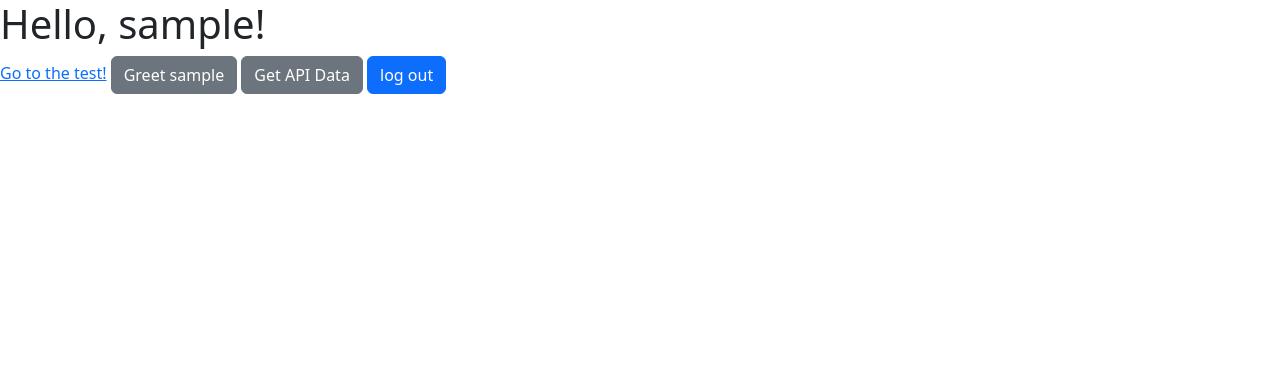
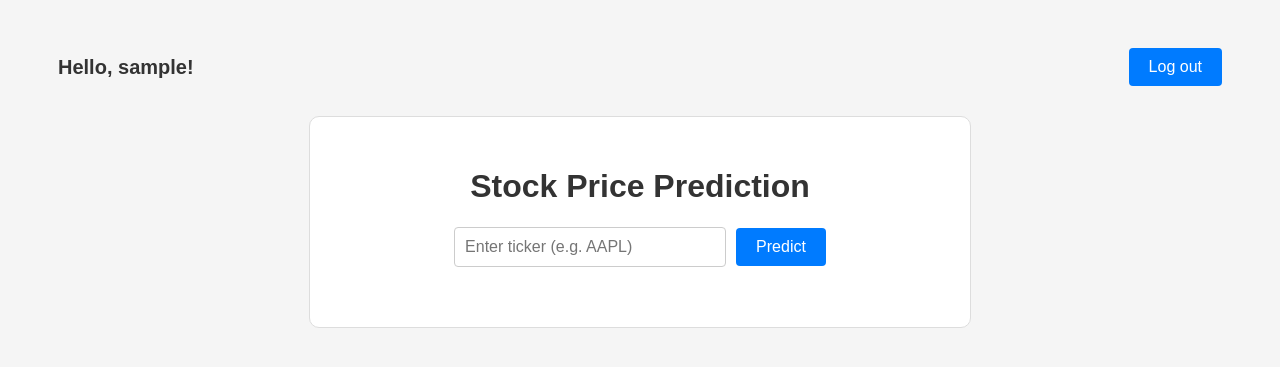
Before and after one commit to sudo-gg/LSTMStockPredictor, a Flask app: page /home in a window 1280 px wide. Shown: the top 367 px of the page. Run offline with Flask 3, Linux system fonts and the light colour scheme; the visitor is signed in with stand-in values (Sample User, id 1).

Commit message:
Updates to  style.css, form.html, and index.html

```diff
--- a/static/style.css
+++ b/static/style.css
@@ -0,0 +1,118 @@
+/* General body styling */
+body {
+    font-family: Arial, sans-serif;
+    text-align: center;
+    padding: 40px;
+    background-color: #f5f5f5; /* lighter background for cleaner look */
+}
+
+/* Top bar (hello + logout) */
+.top-bar {
+    display: flex;
+    justify-content: space-between;
+    align-items: center;
+    margin-bottom: 30px;
+    padding: 0 10px;
+}
+
+.top-bar h2 {
+    margin: 0;
+    color: #333;
+    font-size: 20px;
+}
+
+/* Unified predictor content block */
+.main-content {
+    background-color: #ffffff;
+    padding: 30px;
+    max-width: 600px;
+    margin: 0 auto;
+    border-radius: 10px;
+    border: 1px solid #ddd; /* soft border for structure without harsh separation */
+}
+
+/* Page header */
+h1 {
+    color: #333;
+}
+
+/* Input form layout */
+#inputContainer {
+    display: inline-flex;
+    align-items: center;
+    gap: 10px;
+}
+
+/* Ticker input styling */
+input {
+    padding: 10px;
+    font-size: 16px;
+    width: 250px;
+    border: 1px solid #ccc;
+    border-radius: 4px;
+}
+
+input:disabled {
+    background-color: #e0e0e0;
+    color: #666;
+    cursor: not-allowed;
+}
+
+/* Button styling */
+button {
+    padding: 10px 20px;
+    font-size: 16px;
+    background-color: #007bff;
+    color: white;
+    border: none;
+    border-radius: 4px;
+    cursor: pointer;
+    transition: opacity 0.4s ease, transform 0.2s ease, background-color 0.3s ease;
+}
+
+button:hover:not(:disabled) {
+    background-color: #0056b3;
+    transform: scale(1.05);
+}
+
+button:active:not(:disabled) {
+    transform: scale(0.95);
+}
+
+button:disabled {
+    background-color: #aaa;
+    cursor: not-allowed;
+}
+
+/* Result output */
+#result {
+    margin-top: 30px;
+    font-size: 18px;
+    color: #444;
+}
+
+/* Error message */
+#error {
+    color: red;
+    margin-top: 15px;
+}
+
+/* Progress bar area */
+#progress {
+    margin: 20px auto 0;
+    width: 300px;
+}
+
+#progressBar {
+    height: 10px;
+    background-color: #007bff;
+    width: 0%;
+    transition: width 0.5s ease;
+    border-radius: 5px;
+    margin-bottom: 10px;
+}
+
+#progressText {
+    font-size: 16px;
+    color: #333;
+}
--- a/templates/index.html
+++ b/templates/index.html
@@ -1,17 +1,94 @@
-<!doctype html>
+<!DOCTYPE html>
 <html lang="en">
-  <head>
-    <meta charset="utf-8">
-    <meta name="viewport" content="width=device-width, initial-scale=1">
-    <title>Bootstrap demo</title>
-    <link href="https://cdn.jsdelivr.net/npm/bootstrap@5.3.7/dist/css/bootstrap.min.css" rel="stylesheet" integrity="sha384-LN+7fdVzj6u52u30Kp6M/trliBMCMKTyK833zpbD+pXdCLuTusPj697FH4R/5mcr" crossorigin="anonymous">
-  </head>
-  <body>
-    <h1>Hello, {{name}}!</h1>
-    <a href="/test"> Go to the test!</a>
-    <a href="/greet/{{name}}"><button type="button" class="btn btn-secondary">Greet {{name}}</button></a>
-    <a href="/api/data"><button type="button" class="btn btn-secondary">Get API Data</button></a>
-    <a href='/logout'><button type="button" class="btn btn-primary" >log out</button></a>
-    <script src="https://cdn.jsdelivr.net/npm/bootstrap@5.3.7/dist/js/bootstrap.bundle.min.js" integrity="sha384-ndDqU0Gzau9qJ1lfW4pNLlhNTkCfHzAVBReH9diLvGRem5+R9g2FzA8ZGN954O5Q" crossorigin="anonymous"></script>
-  </body>
+<head>
+  <meta charset="UTF-8">
+  <meta name="viewport" content="width=device-width, initial-scale=1.0">
+  <title>Stock Price Predictor</title>
+  <link rel="stylesheet" href="{{ url_for('static', filename='style.css') }}">
+</head>
+<body>
+
+  <div class="top-bar">
+    <div class="greeting">
+      <h2>Hello, {{name}}!</h2>
+    </div>
+    <div>
+      <a href="/logout">
+        <button type="button">Log out</button>
+      </a>
+    </div>
+  </div>
+
+  <div class="main-content">
+    <h1>Stock Price Prediction</h1>
+    <form id="predictForm" onsubmit="event.preventDefault(); predict();">
+      <div id="inputContainer">
+        <input id="ticker" placeholder="Enter ticker (e.g. AAPL)" />
+        <button id="predictBtn" type="submit">Predict</button>
+      </div>
+    </form>
+
+    <div id="progress" style="display: none;">
+      <div id="progressBar"></div>
+      <p id="progressText">Fetching data...</p>
+    </div>
+
+    <p id="result"></p>
+    <p id="error"></p>
+  </div>
+
+  <script>
+    async function predict() {
+      const input = document.getElementById("ticker");
+      const ticker = input.value.trim().toUpperCase();
+      const result = document.getElementById("result");
+      const error = document.getElementById("error");
+      const btn = document.getElementById("predictBtn");
+      const progress = document.getElementById("progress");
+      const progressText = document.getElementById("progressText");
+      const progressBar = document.getElementById("progressBar");
+
+      result.textContent = "";
+      error.textContent = "";
+
+      if (!ticker) {
+        error.textContent = "Please enter a stock ticker symbol.";
+        return;
+      }
+
+      input.disabled = true;
+      btn.disabled = true;
+
+      progress.style.display = "block";
+      progressText.textContent = "Fetching data...";
+      progressBar.style.width = "20%";
+
+      try {
+        await new Promise(res => setTimeout(res, 500));
+        progressText.textContent = "Running model...";
+        progressBar.style.width = "60%";
+
+        const res = await fetch(`http://localhost:5000/predict?ticker=${ticker}`);
+        if (!res.ok) throw new Error("Server error or invalid response");
+
+        const data = await res.json();
+
+        progressText.textContent = "Output ready!";
+        progressBar.style.width = "100%";
+
+        await new Promise(res => setTimeout(res, 300));
+
+        result.textContent = `Predicted next close for ${data.ticker}: $${data.predicted_next_close.toFixed(2)} (last close: $${data.last_close.toFixed(2)})`;
+      } catch {
+        error.textContent = "Failed to get prediction. Try again later.";
+      } finally {
+        input.disabled = false;
+        btn.disabled = false;
+        progress.style.display = "none";
+        progressBar.style.width = "0%";
+      }
+    }
+  </script>
+
+</body>
 </html>
```
Also changed, not shown: templates/form.html (+19 -24 lines).
